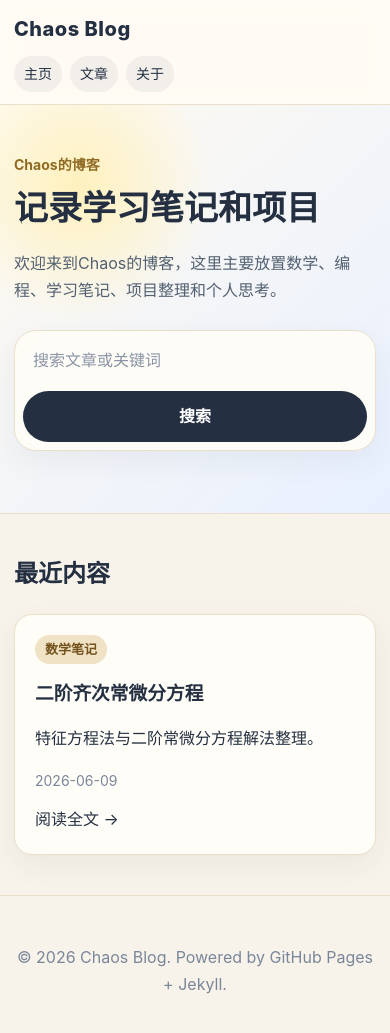
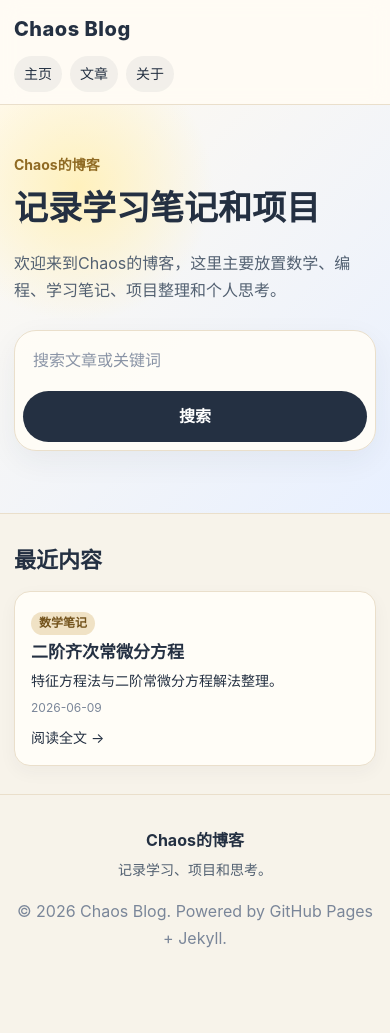
Before and after one commit to chaosjjaaa/chaos-blog, a Jekyll site: the page built from index.md, in a window 390 px wide and 1046 px high. Shown: the top 1033 px of the window. Built offline with Jekyll 4.4.1, drawn with Linux system fonts in a browser that asks for light colours.

Commit message:
Move blog tagline into footer and compact mobile cards

```diff
--- a/_layouts/default.html
+++ b/_layouts/default.html
@@ -37,6 +37,80 @@
       overflow-x: auto;
       overflow-y: hidden;
     }
+
+    .footer-tagline {
+      margin-bottom: 14px;
+      color: #526071;
+    }
+
+    .footer-tagline strong {
+      display: block;
+      color: #243042;
+      font-size: 18px;
+    }
+
+    .footer-tagline p {
+      margin: 4px 0 0;
+    }
+
+    @media (max-width: 720px) {
+      .home-posts.section {
+        padding: 28px 0;
+      }
+
+      .home-posts h2 {
+        margin-bottom: 12px;
+        font-size: 22px;
+      }
+
+      .home-posts .card-grid {
+        gap: 10px;
+      }
+
+      .home-posts .card {
+        padding: 14px 16px;
+        border-radius: 16px;
+        box-shadow: 0 6px 18px rgba(36, 48, 66, 0.045);
+      }
+
+      .home-posts .card h3 {
+        margin: 2px 0 6px;
+        font-size: 17px;
+        line-height: 1.35;
+      }
+
+      .home-posts .card p {
+        margin: 6px 0;
+        font-size: 14px;
+        line-height: 1.55;
+      }
+
+      .home-posts .card .tag {
+        margin-bottom: 4px;
+        padding: 2px 8px;
+        font-size: 12px;
+      }
+
+      .home-posts .card .meta {
+        margin-top: 8px;
+        font-size: 12px;
+      }
+
+      .home-posts .card > a:last-child {
+        display: inline-block;
+        margin-top: 2px;
+        font-size: 14px;
+      }
+
+      .footer-tagline {
+        margin-bottom: 10px;
+        font-size: 14px;
+      }
+
+      .footer-tagline strong {
+        font-size: 16px;
+      }
+    }
   </style>
   {% if page.mathjax %}
   <script>
@@ -67,6 +141,12 @@
 
   <footer class="site-footer">
     <div class="container">
+      {% if page.url == '/' %}
+        <div class="footer-tagline">
+          <strong>Chaos的博客</strong>
+          <p>记录学习、项目和思考。</p>
+        </div>
+      {% endif %}
       <p>© 2026 Chaos Blog. Powered by GitHub Pages + Jekyll.</p>
     </div>
   </footer>
```
